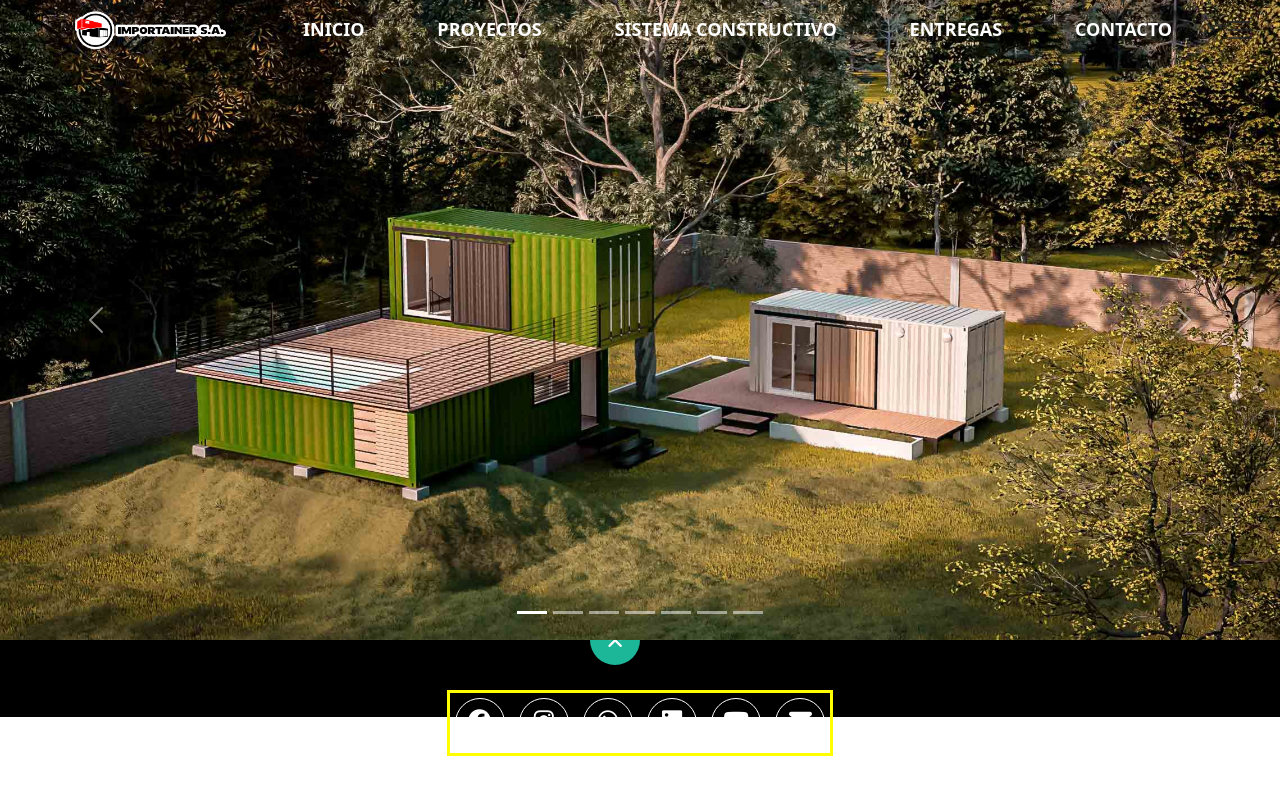
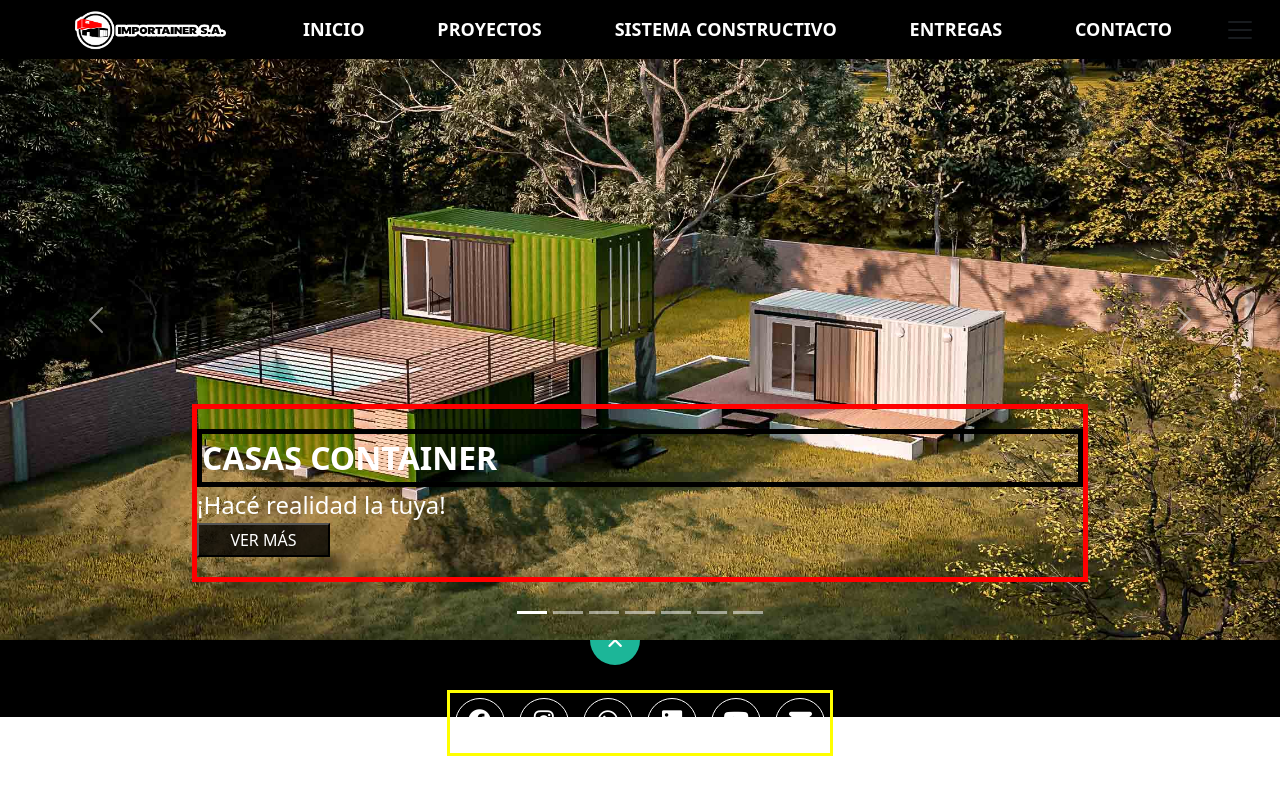
Before and after one commit to Elias-Zurita/Importainer, a Node server app: page / in a window 1280 px wide. Run offline with Node 20, Linux system fonts and the light colour scheme.

Commit message:
textos carousel

```diff
--- a/public/stylesheets/Index.css
+++ b/public/stylesheets/Index.css
@@ -18,3 +18,29 @@ a {
   height: 40em; /* alto de la imagen del carousel */
   object-fit: cover; /* no achica la imagen, sino que la pasa por arriba */
 }
+/* ---- TEXTOS DE CAROUSEL ---- */
+.carousel-caption{
+  border: red solid 5px;
+  text-align: start;
+  margin-bottom: 3%;
+}
+.servicioCarousel{
+  border: black solid 5px;
+  text-align: start;
+  width: 100%;
+  font-size: 2em;
+  color: white;
+  font-weight: bold;
+}
+.textoCarousel{
+  font-size: 1.5em;
+  color: white;
+}
+.botonesCarousel a{
+  color: white;
+}
+.botonesCarousel button{
+  width: 15%;
+  padding: 0.3%;
+  background: rgba(0,0,0,.8);
+}
--- a/public/stylesheets/header.css
+++ b/public/stylesheets/header.css
@@ -12,7 +12,7 @@ header{
     top: 0;
 }
 nav{
-    background-color: transparent;
+    background-color: black;
 }
 
 .LogoHeader{
--- a/views/index.ejs
+++ b/views/index.ejs
@@ -24,6 +24,15 @@
       <div class="carousel-inner" data-bs-interval="3000">
           <div class="carousel-item active"> <!--  active es para determinar la primer imagen que mostrara  -->
             <a href=""><img src= "/images/carousel/banner1.jpg" class="d-block w-100" alt="..."></a>
+            <div class="carousel-caption d-md-block">
+              <div class="servicioCarousel">CASAS CONTAINER</div>
+              <div class="textoCarousel">
+                <div>¡Hacé realidad la tuya!</div>
+              </div>
+              <div class="botonesCarousel">
+                <button class=""><a href="">VER MÁS</a>
+              </div>
+            </div>
           </div>
           <div class="carousel-item" data-bs-interval="4000"> <!--  interval determina el tiempo para pasar a la siguiente imagen  -->
             <a href=""><img src="/images/carousel/banner2.jpg" class="d-block w-100" alt="..."></a>
--- a/views/sistemaConstructivo.ejs
+++ b/views/sistemaConstructivo.ejs
@@ -73,7 +73,7 @@
         <div class="tituloConstruccion">¿POR QUE ELEGIRNOS?</div>
         <p class="textoConstruccion">En importainer contamos con más de 10 años de experiencia en el rubro de la construcción a base de contenedores marítimos. Trabajamos con los mejores componentes del mercado, por lo que garantizamos una alta durabilidad en cada uno de nuestros proyectos. Todos nuestros containers están acondicionados con Lana de Vidrio y Aluminio para proporcionar una excelente y óptima aislación termo-acústica que evite altas y bajas temperaturas y/o ruidos no deseados dentro del módulo. Además, fabricamos desde viviendas hasta piletas, locales, quinchos, bares y mucho más proyectos por medio del reciclado de contenedores de 20 y 40 pies disponibles para ser transformados en espacios completamente habitables.</p>
         <br>
-        <button class="contactanosSistema"><a href="/contacto">SOLICITAR PRESUPUESTO></a></button>
+        <button class="contactanosSistema"><a href="/contacto">SOLICITAR PRESUPUESTO</a></button>
       </div>
       <div class="elegirnosCajas">
         <div class="elegirnosCajaHijo">
```
Also changed, not shown: public/images/carousel/29-4-03.png (added), public/images/carousel/importainer-sale-gif.gif (added).
